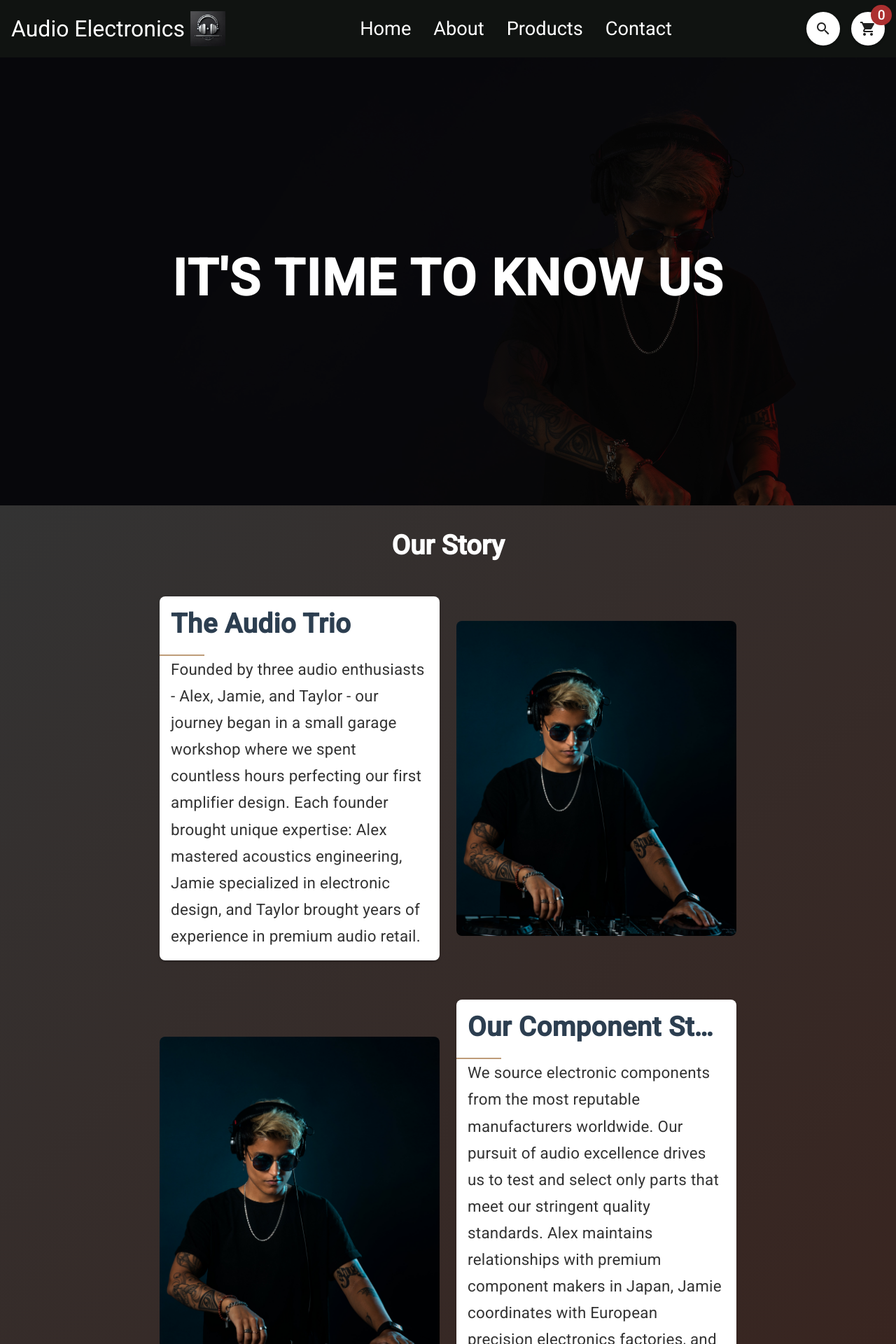
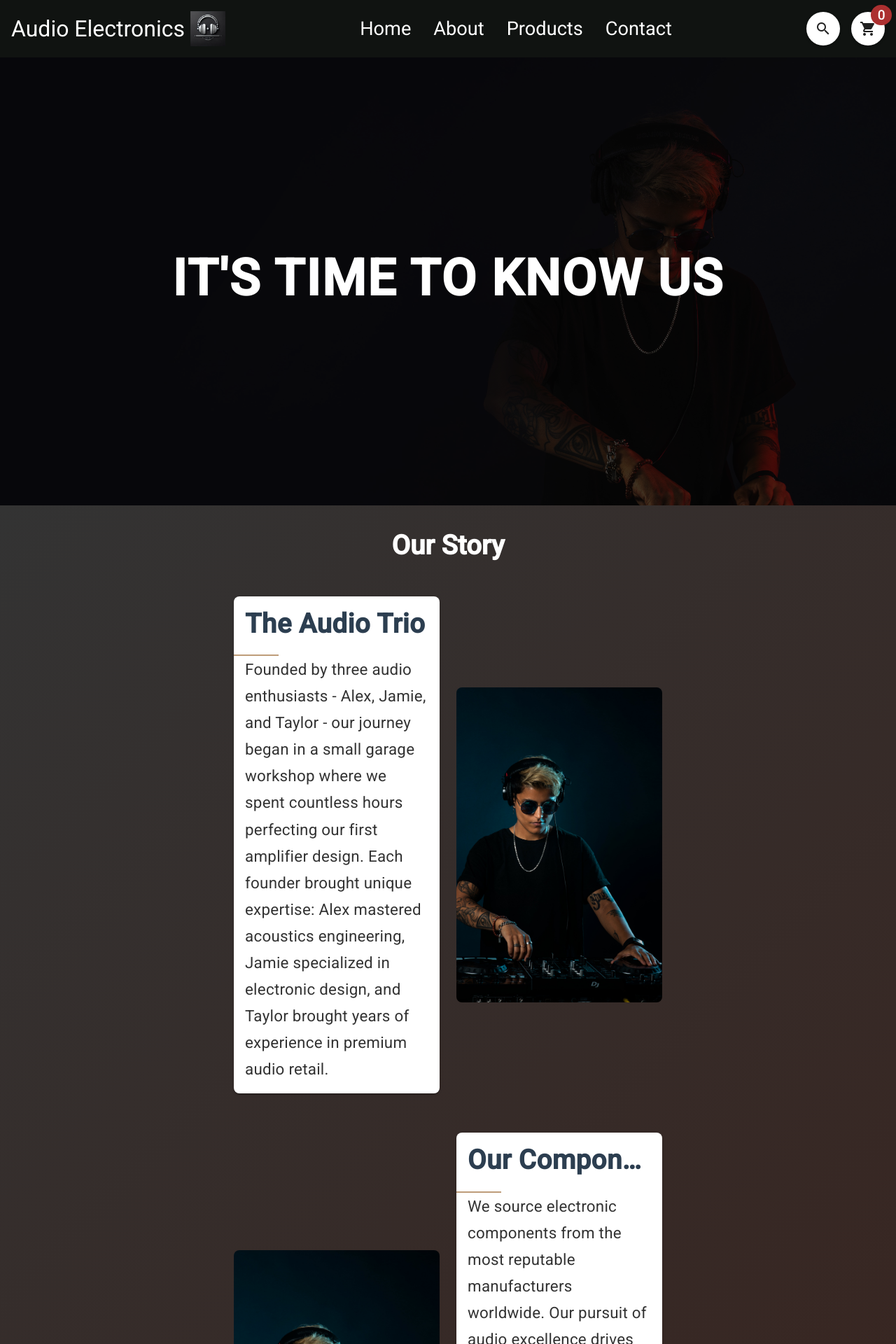
Before and after one commit to PiotrSmola/Audio-Electronics-Store, a Vue app: page /about in a window 1280 px wide. Shown: the top 1920 px of the page at 70% size. Built offline with nearby package versions, Linux system fonts and the light colour scheme.

Commit message:
Some about us page adjustments

```diff
--- a/src/views/About/AboutView.vue
+++ b/src/views/About/AboutView.vue
@@ -13,7 +13,7 @@
       <div class="">
         <v-container class="story">
           <v-row justify="center">
-            <v-col cols="10" md="8">
+            <v-col cols="10" md="8" lg="6">
               <h2 class="about__main-title text-center mb-8">Our Story</h2>
 
               <!-- Story Section -->
@@ -134,7 +134,7 @@
               <v-col cols="12">
                 <h2 class="text-center mb-8">Meet Our Team</h2>
               </v-col>
-              <v-col cols="12" sm="8" md="4">
+              <v-col cols="12" sm="8" md="4" lg="3">
                 <v-card class="subpage_about__team-card">
                   <v-img
                     src="src/assets/img/about.jpg"
@@ -151,7 +151,7 @@
                 </v-card>
               </v-col>
 
-              <v-col cols="12" sm="8" md="4">
+              <v-col cols="12" sm="8" md="4" lg="3">
                 <v-card class="subpage_about__team-card">
                   <v-img
                     src="src/assets/img/about.jpg"
@@ -168,7 +168,7 @@
                 </v-card>
               </v-col>
 
-              <v-col cols="12" sm="8" md="4">
+              <v-col cols="12" sm="8" md="4" lg="3">
                 <v-card class="subpage_about__team-card">
                   <v-img
                     src="src/assets/img/about.jpg"
```
